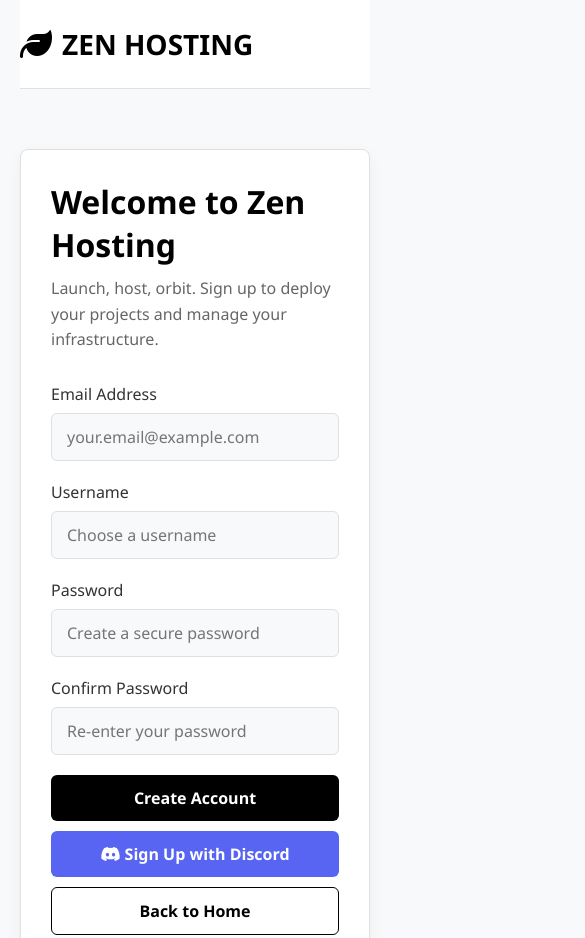
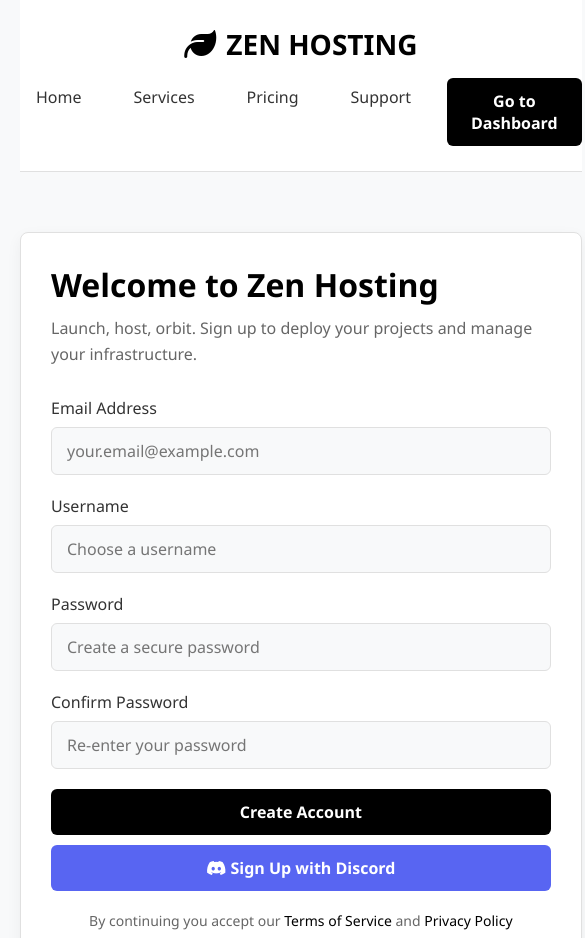
Before and after one commit to crxxrCodes/zenhostingsite, a plain HTML site: page register.html in a window 390 px wide. Shown: the top 938 px of the page, 585 px wide, since content can reach past the window. Drawn offline with Linux system fonts and the light colour scheme.

Commit message:
Update register.html

```diff
--- a/register.html
+++ b/register.html
@@ -31,6 +31,9 @@
             padding: 25px 0;
             border-bottom: 1px solid #e0e0e0;
             background-color: white;
+            display: flex;
+            justify-content: space-between;
+            align-items: center;
         }
 
         .logo {
@@ -44,6 +47,24 @@
         .logo i {
             margin-right: 10px;
             font-size: 32px;
+        }
+
+        .nav-links {
+            display: flex;
+            gap: 20px;
+        }
+
+        .nav-link {
+            color: #333;
+            text-decoration: none;
+            font-weight: 500;
+            padding: 8px 16px;
+            border-radius: 6px;
+            transition: all 0.3s ease;
+        }
+
+        .nav-link:hover {
+            background-color: #f0f0f0;
         }
 
         .main-content {
@@ -279,6 +300,11 @@
             .registration-section, .info-section {
                 width: 100%;
             }
+
+            header {
+                flex-direction: column;
+                gap: 15px;
+            }
         }
     </style>
 </head>
@@ -288,6 +314,13 @@
             <div class="logo">
                 <i class="fas fa-leaf"></i>
                 ZEN HOSTING
+            </div>
+            <div class="nav-links">
+                <a href="index.html" class="nav-link">Home</a>
+                <a href="#" class="nav-link">Services</a>
+                <a href="#" class="nav-link">Pricing</a>
+                <a href="#" class="nav-link">Support</a>
+                <button id="dashboard-btn" class="btn">Go to Dashboard</button>
             </div>
         </header>
 
@@ -322,7 +355,6 @@
                         <button type="button" class="btn btn-discord">
                             <i class="fab fa-discord"></i> Sign Up with Discord
                         </button>
-                        <a href="index.html" class="btn btn-outline">Back to Home</a>
 
                         <p class="terms">
                             By continuing you accept our <a href="#">Terms of Service</a> and <a href="#">Privacy Policy</a>
@@ -397,6 +429,26 @@
     </div>
 
     <script>
+        // Check if user is logged in (using localStorage for demo)
+        function isLoggedIn() {
+            return localStorage.getItem('zenHostingLoggedIn') === 'true';
+        }
+
+        // Dashboard button functionality
+        function handleDashboardClick() {
+            if (isLoggedIn()) {
+                // Redirect to dashboard if logged in
+                window.location.href = 'https://zenhosting.netlify.app/dashboard';
+            } else {
+                // Redirect to register if not logged in
+                window.location.href = 'https://zenhosting.netlify.app/register';
+            }
+        }
+
+        // Add event listener to dashboard button
+        document.getElementById('dashboard-btn').addEventListener('click', handleDashboardClick);
+
+        // Registration form submission
         document.getElementById('registration-form').addEventListener('submit', function(e) {
             e.preventDefault();
 
@@ -409,8 +461,16 @@
             }
 
             // In a real application, you would submit the form to a server here
+            // For demo purposes, we'll set the user as logged in
+            localStorage.setItem('zenHostingLoggedIn', 'true');
             alert('Account created successfully! Welcome to Zen Hosting.');
+
+            // Redirect to dashboard after successful registration
+            window.location.href = 'https://zenhosting.netlify.app/dashboard';
         });
+
+        // For demo purposes - simulate login state
+        console.log('Current login status:', isLoggedIn());
     </script>
 </body>
 </html>
```
